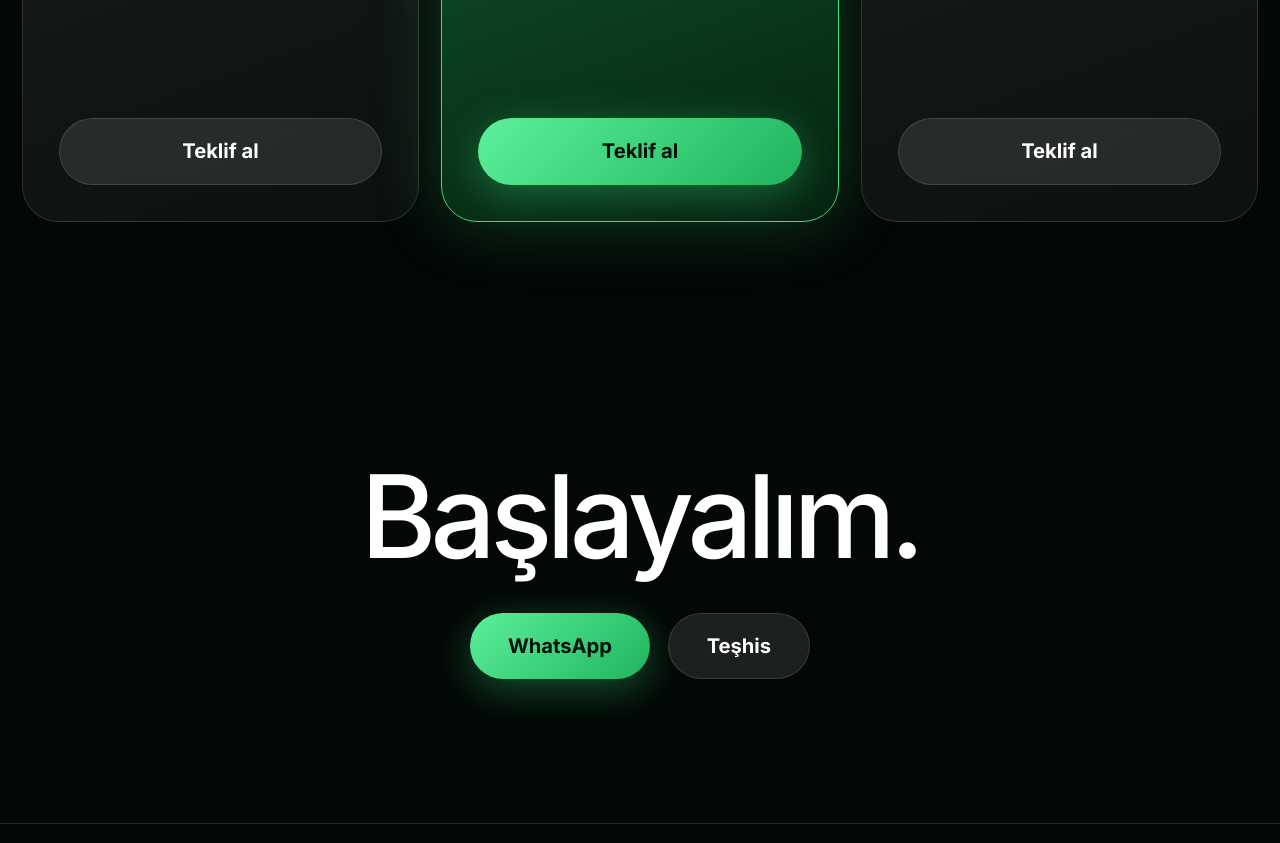
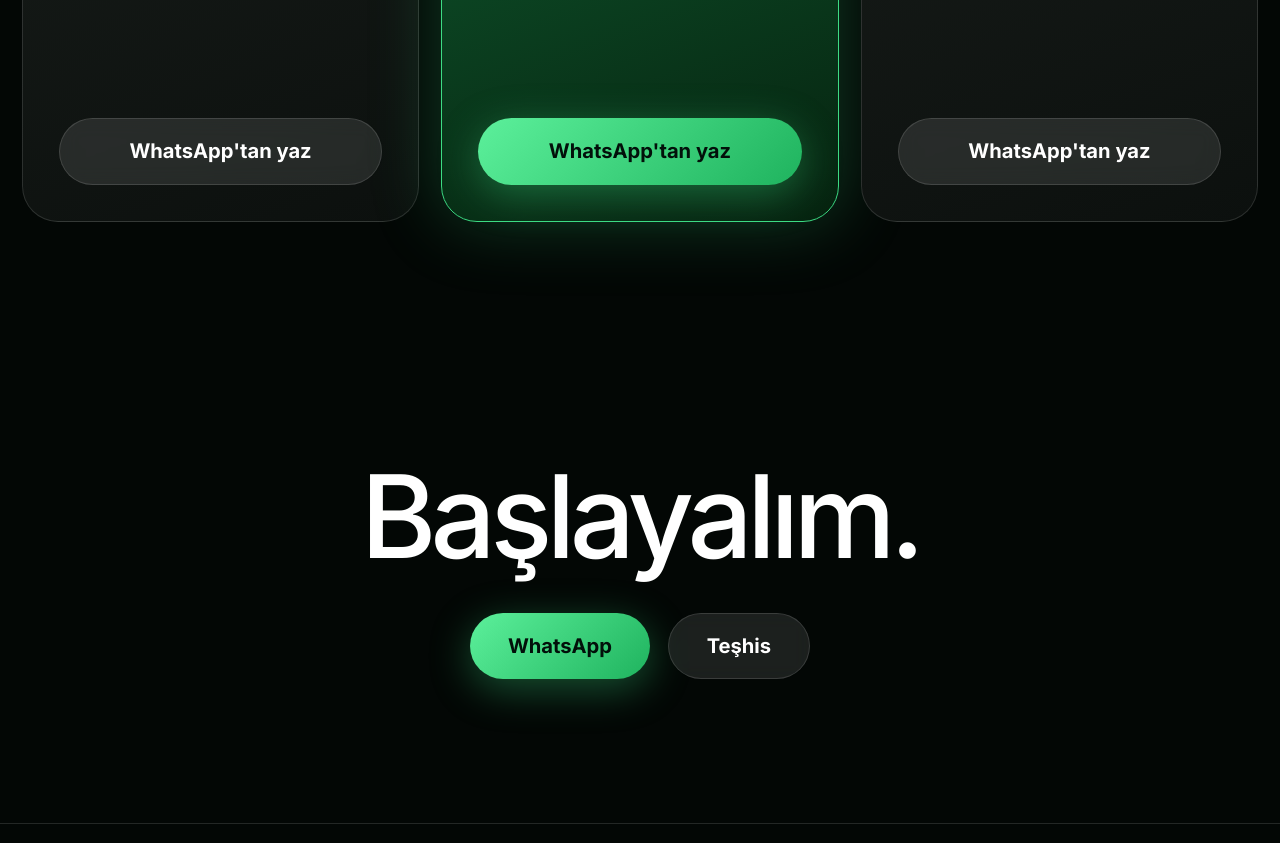
Before and after one commit to otillion/jemzo-ai, a plain HTML site: page index.html in a window 1280 px wide. Shown: the part 3381-4224 px from the top of the page. Drawn offline with Linux system fonts and the light colour scheme; animation ran at ten frames a second.

Commit message:
Add files via upload

```diff
--- a/index.html
+++ b/index.html
@@ -273,7 +273,7 @@ tr:{n_sys:"Sistem",n_diag:"Teşhis",n_pk:"Paketler",n_cta:"WhatsApp",
  bonus:"Bonus: ",vol:["100'den az","100 – 500","500+"],ad:["Evet","Hayır","Planlıyorum"],adR:["Reklamlar direkt asistana akar.","Reklamsız da başlarız.","Önce asistan, sonra reklam: doğru sıra."],
  leadPh:"Ad – İşletme – Şehir",send:"Gönder",sum:"Hazır! Paketiniz:",sumBtn:"WhatsApp'tan gönder",sumAgain:"Baştan başla",
  msg:{title:"🟢 JEMZO AI – Teşhis",name:"Ad / İşletme",sector:"Sektör",problem:"Sorun",volume:"Hacim",ads:"Meta Ads",pkg:"Paket"},
- pk:[{n:"Starter",i:["Chat Agent","Randevu akışı","Kurulum"]},{n:"Growth",tag:"En iyi",i:["Starter +","İçerik planı","Lead takibi"]},{n:"Full System",i:["Chat + Voice Agent","Meta Ads","Rapor"]}],pk_title:"Paketler",pk_cta:"Teklif al",
+ pk:[{n:"Starter",i:["Chat Agent","Randevu akışı","Kurulum"]},{n:"Growth",tag:"En iyi",i:["Starter +","İçerik planı","Lead takibi"]},{n:"Full System",i:["Chat + Voice Agent","Meta Ads","Rapor"]}],pk_title:"Paketler",pk_cta:"WhatsApp'tan yaz",
  z_title:"Başlayalım.",z_cta1:"WhatsApp",z_cta2:"Teşhis"},
 en:{n_sys:"System",n_diag:"Diagnosis",n_pk:"Packages",n_cta:"WhatsApp",
  h_title:"Messages are on us, <em>appointments are yours.</em>",h_sub:"Every language, every hour, every message and call answered. 24/7.",h_cta1:"Free Diagnosis",h_cta2:"WhatsApp",
@@ -293,7 +293,7 @@ en:{n_sys:"System",n_diag:"Diagnosis",n_pk:"Packages",n_cta:"WhatsApp",
  bonus:"Bonus: ",vol:["Under 100","100 – 500","500+"],ad:["Yes","No","Planning to"],adR:["Ads flow straight into the assistant.","We can start without ads.","Assistant first, ads next: the right order."],
  leadPh:"Name – Business – City",send:"Send",sum:"Ready! Your package:",sumBtn:"Send on WhatsApp",sumAgain:"Start over",
  msg:{title:"🟢 JEMZO AI – Diagnosis",name:"Name / Business",sector:"Industry",problem:"Problem",volume:"Volume",ads:"Meta Ads",pkg:"Package"},
- pk:[{n:"Starter",i:["Chat Agent","Booking flow","Setup"]},{n:"Growth",tag:"Best",i:["Starter +","Content plan","Lead follow-up"]},{n:"Full System",i:["Chat + Voice Agent","Meta Ads","Reports"]}],pk_title:"Packages",pk_cta:"Get a quote",
+ pk:[{n:"Starter",i:["Chat Agent","Booking flow","Setup"]},{n:"Growth",tag:"Best",i:["Starter +","Content plan","Lead follow-up"]},{n:"Full System",i:["Chat + Voice Agent","Meta Ads","Reports"]}],pk_title:"Packages",pk_cta:"Message on WhatsApp",
  z_title:"Let's start.",z_cta1:"WhatsApp",z_cta2:"Diagnosis"},
 ar:{n_sys:"النظام",n_diag:"التشخيص",n_pk:"الباقات",n_cta:"واتساب",
  h_title:"الرسائل علينا، <em>والمواعيد لك.</em>",h_sub:"بكل لغة، بكل ساعة، ردّ على كل رسالة ومكالمة. 24/7.",h_cta1:"تشخيص مجاني",h_cta2:"واتساب",
@@ -313,7 +313,7 @@ ar:{n_sys:"النظام",n_diag:"التشخيص",n_pk:"الباقات",n_cta:"و
  bonus:"هدية: ",vol:["أقل من 100","100 – 500","أكثر من 500"],ad:["نعم","لا","أخطط"],adR:["الإعلانات تصب مباشرة في المساعد.","نقدر نبدأ بدون إعلانات.","المساعد أولاً ثم الإعلانات: الترتيب الصحيح."],
  leadPh:"الاسم – المنشأة – المدينة",send:"إرسال",sum:"جاهز! باقتك:",sumBtn:"أرسل على واتساب",sumAgain:"ابدأ من جديد",
  msg:{title:"🟢 JEMZO AI – تشخيص",name:"الاسم / المنشأة",sector:"القطاع",problem:"المشكلة",volume:"الحجم",ads:"إعلانات ميتا",pkg:"الباقة"},
- pk:[{n:"البداية",i:["Chat Agent","مسار الحجز","التركيب"]},{n:"النمو",tag:"الأفضل",i:["كل البداية +","خطة محتوى","متابعة الليدز"]},{n:"النظام الكامل",i:["Chat + Voice Agent","إعلانات ميتا","تقارير"]}],pk_title:"الباقات",pk_cta:"احصل على عرض",
+ pk:[{n:"البداية",i:["Chat Agent","مسار الحجز","التركيب"]},{n:"النمو",tag:"الأفضل",i:["كل البداية +","خطة محتوى","متابعة الليدز"]},{n:"النظام الكامل",i:["Chat + Voice Agent","إعلانات ميتا","تقارير"]}],pk_title:"الباقات",pk_cta:"راسلنا واتساب",
  z_title:"لنبدأ.",z_cta1:"واتساب",z_cta2:"تشخيص"}};
 
 var $=function(s,r){return (r||document).querySelector(s)},$$=function(s,r){return Array.prototype.slice.call((r||document).querySelectorAll(s))};
@@ -339,7 +339,7 @@ function render(){
   var cls=["w1","g1","g2","d1"];
   $("#bento").innerHTML=D.bento.map(function(b,i){return '<article class="bc '+cls[i]+'"><span class="n">'+b[0]+'</span><div><h3>'+b[1]+'</h3><p>'+b[2]+'</p></div></article>'}).join("");
   $("#chips").innerHTML=D.chips.map(function(c,i){return '<div class="chip glass"><span>'+["🦷","✨","🏢","✈️"][i]+'</span>'+c+'</div>'}).join("");
-  $("#pkg").innerHTML=D.pk.map(function(p,i){return '<div class="pk'+(p.tag?" hot":"")+'">'+(p.tag?'<div class="tag">★ '+p.tag+'</div>':"")+'<h3>'+p.n+'</h3><ul>'+p.i.map(function(x){return "<li>"+x+"</li>"}).join("")+'</ul><a class="btn '+(p.tag?"btn-g":"btn-d")+'" href="#diag" data-go="#diag">'+D.pk_cta+'</a></div>'}).join("");
+  $("#pkg").innerHTML=D.pk.map(function(p,i){return '<div class="pk'+(p.tag?" hot":"")+'">'+(p.tag?'<div class="tag">★ '+p.tag+'</div>':"")+'<h3>'+p.n+'</h3><ul>'+p.i.map(function(x){return "<li>"+x+"</li>"}).join("")+'</ul><a class="btn '+(p.tag?"btn-g":"btn-d")+'" target="_blank" rel="noopener" href="'+waURL(lang==="tr"?"Merhaba JEMZO AI, "+p.n+" paketiyle ilgileniyorum. Detaylı bilgi alabilir miyim?":lang==="en"?"Hello JEMZO AI, I'm interested in the "+p.n+" package. Could I get more details?":"مرحباً JEMZO AI، أنا مهتم بباقة "+p.n+". هل يمكنني معرفة التفاصيل؟")+'">'+D.pk_cta+'</a></div>'}).join("");
   var tms=$("#tm");
   if(TESTIMONIALS.length){tms.hidden=false;$("#tmg").innerHTML=TESTIMONIALS.map(function(x){
     var q=typeof x.q==="object"?(x.q[lang]||x.q.tr||x.q.en||""):(x.q||"");
```
